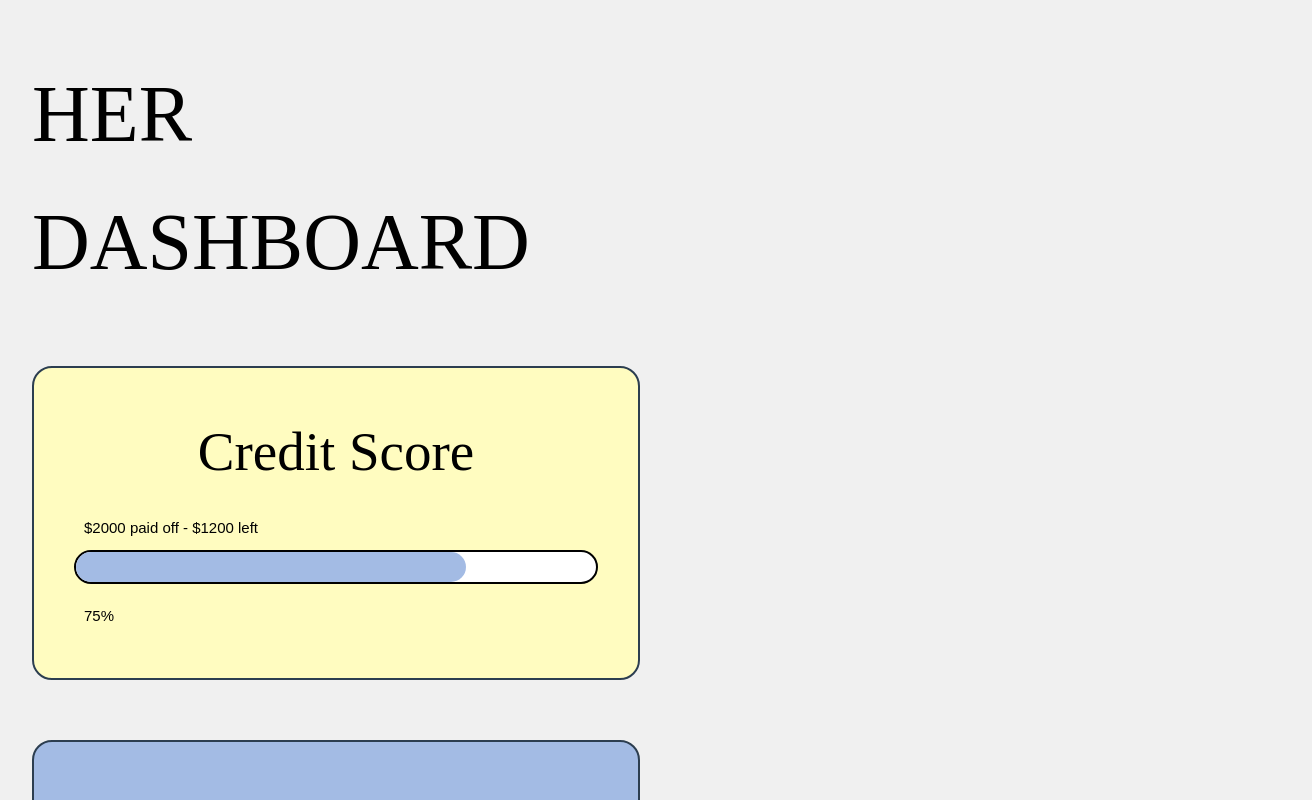
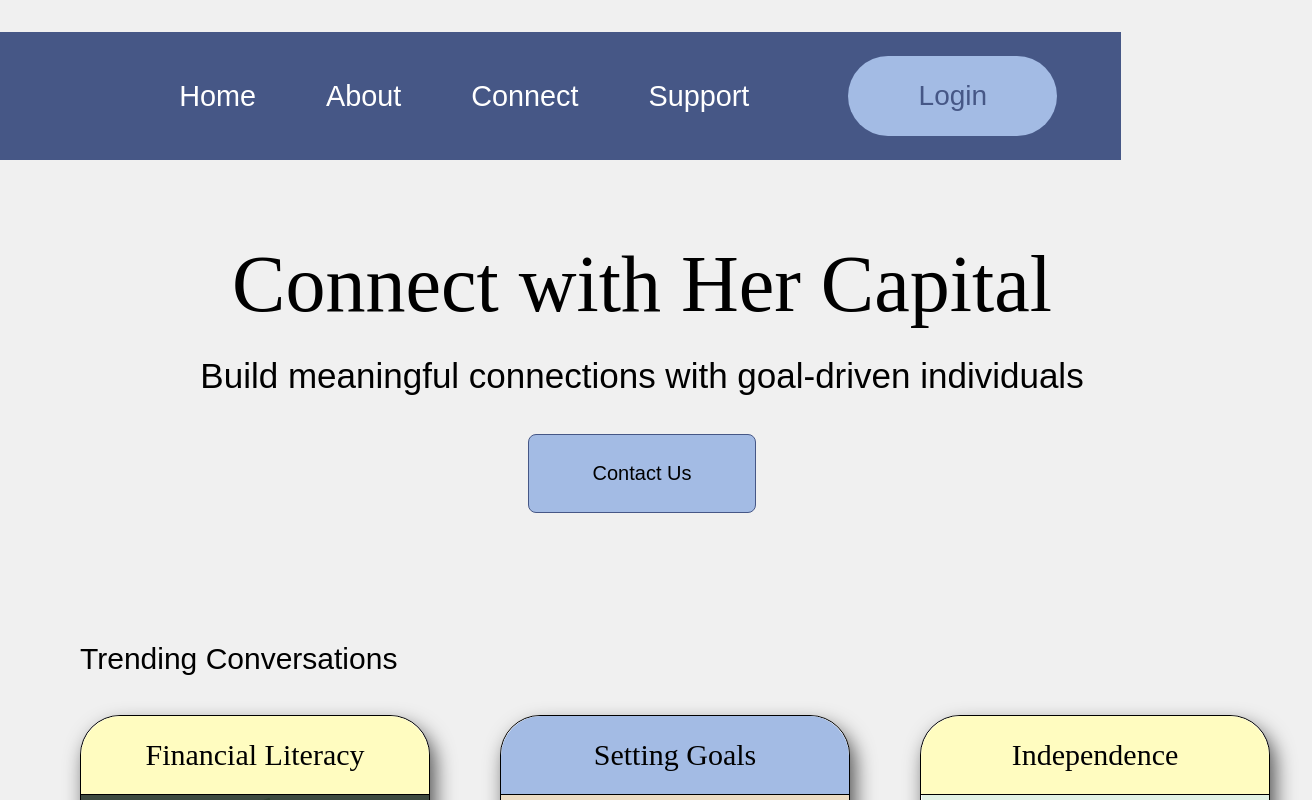
Before and after one commit to jessicajordan31/project-1-part-2, a Vue app in the folder Project-1-Part-2/: page /about in a window 1280 px wide. Shown: the top 800 px of the page, 1312 px wide, since content can reach past the window. Built offline with nearby package versions, Linux system fonts and the light colour scheme; the HTML template or start-up script is replaced by a standard one.

Commit message:
jess header change

```diff
--- a/Project-1-Part-2/src/App.vue
+++ b/Project-1-Part-2/src/App.vue
@@ -9,14 +9,14 @@
 
 <template>
   <main>
-     <!--<Dashboard/>-->
+    <!--<Dashboard/>-->
     <!-- Comment out the ones you don't want to see -->
     <!--<Login />-->
-     <!-- <Home />  -->
-     <!-- <About /> -->
-     <Dashboard/>
-     <!-- <Connect /> -->
-     <!-- <Login /> -->
+    <!-- <Home />  -->
+    <!-- <About /> -->
+    <!-- <Dashboard/> -->
+    <Connect />
+    <!-- <Login /> -->
   </main>
 
 </template>
--- a/Project-1-Part-2/src/components/Header.vue
+++ b/Project-1-Part-2/src/components/Header.vue
@@ -26,12 +26,15 @@ export default {
 </script>
 
 <style>
+template{
+  margin-top: 0;
+}
 .outer {
     width: 100%;
     margin-left: 50%;
     margin-top: 0;
     background-color: #465786;
-    transform: translateX(-50%);
+    /* transform: translateX(-50%); */
     padding: 1rem 0;
     box-sizing: border-box;
 }
```
